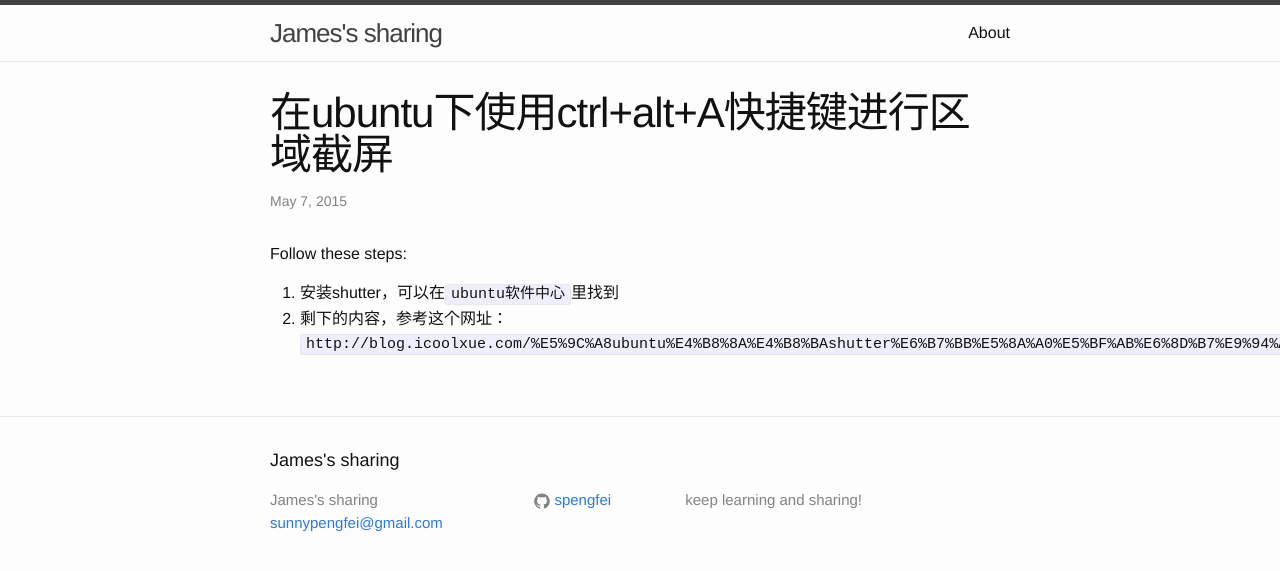
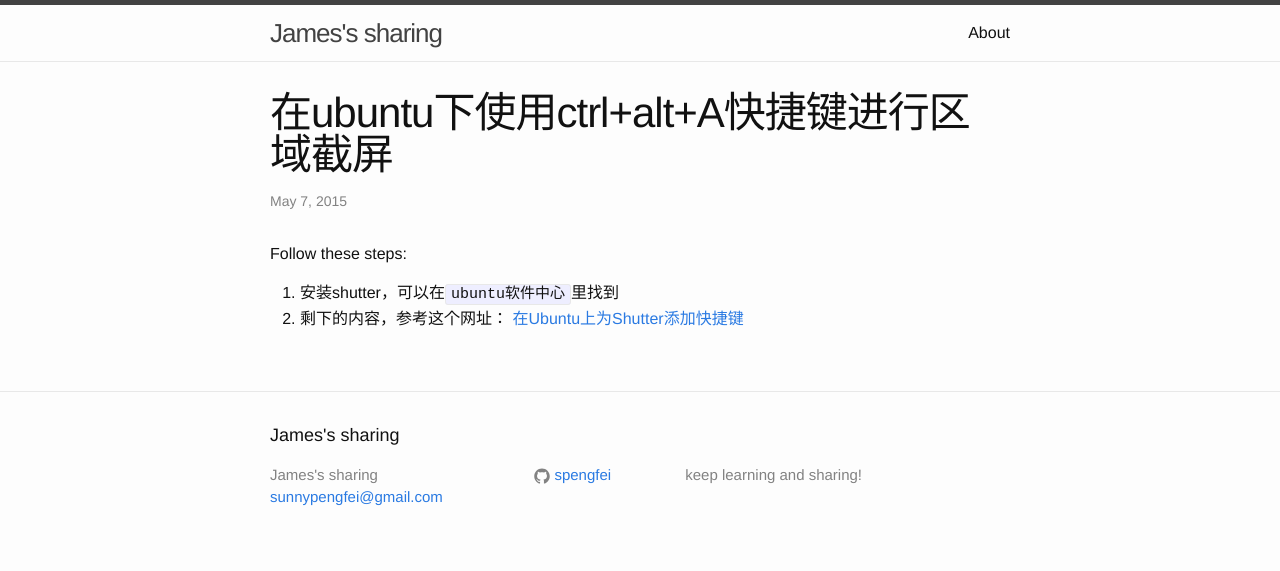
Before and after one commit to jibuji/spengfei.github.io, a Jekyll site: the page built from _posts/2015-05-07-region-screenshot.markdown, in a window 1280 px wide. Shown: the top 571 px of the page. Built offline with Jekyll 4.4.1, drawn with Linux system fonts in a browser that asks for light colours.

Commit message:
second post

```diff
--- a/_posts/2015-05-07-region-screenshot.markdown
+++ b/_posts/2015-05-07-region-screenshot.markdown
@@ -8,4 +8,4 @@ categories: technology
 Follow these steps:
 1. 安装shutter，可以在`ubuntu软件中心`里找到
 2. 剩下的内容，参考这个网址：
-  `http://blog.icoolxue.com/%E5%9C%A8ubuntu%E4%B8%8A%E4%B8%BAshutter%E6%B7%BB%E5%8A%A0%E5%BF%AB%E6%8D%B7%E9%94%AE/`
+  [在Ubuntu上为Shutter添加快捷键](http://blog.icoolxue.com/%E5%9C%A8ubuntu%E4%B8%8A%E4%B8%BAshutter%E6%B7%BB%E5%8A%A0%E5%BF%AB%E6%8D%B7%E9%94%AE/)
```
